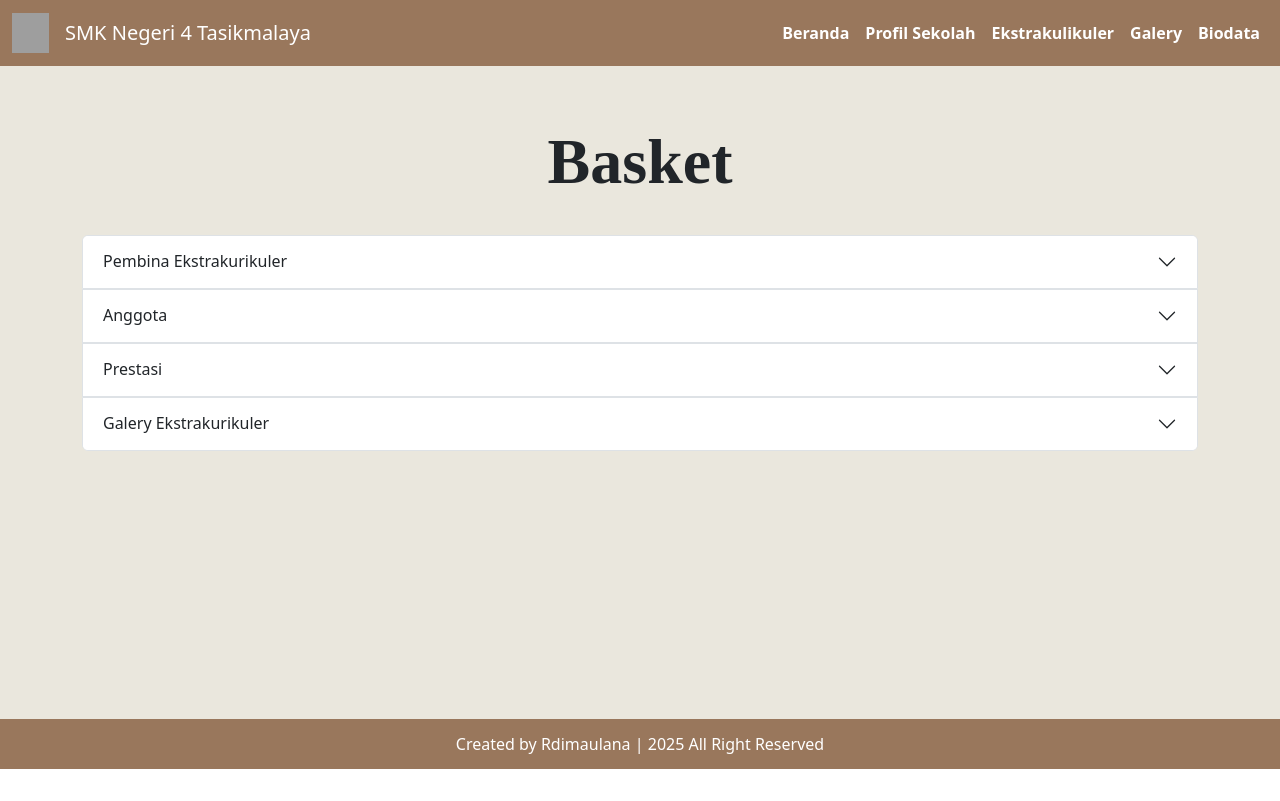
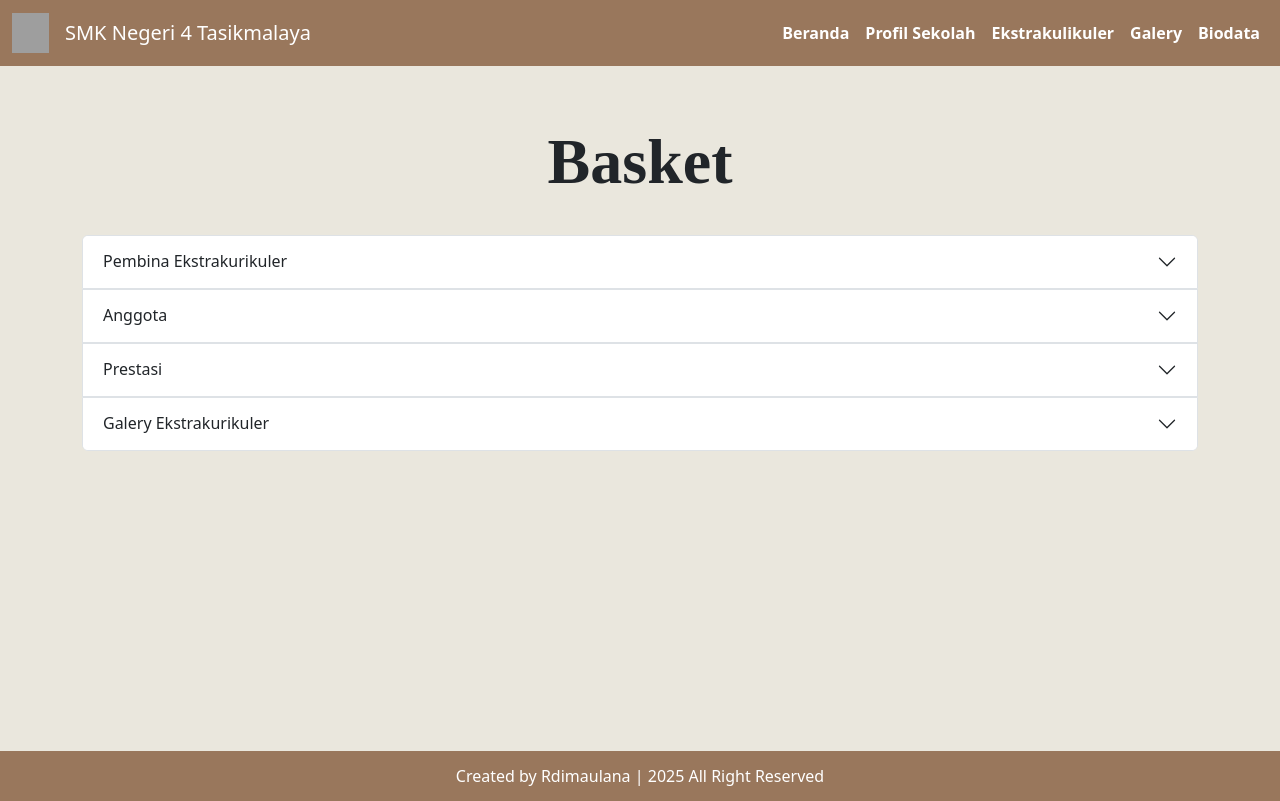
Before and after one commit to RadiTEFA/SMKN4TASIKMALAYA, a Nuxt app: page /Ekstrakurikuler/Basket in a window 1280 px wide. Built offline with nearby package versions, Linux system fonts and the light colour scheme; grey boxes are pictures that could not be loaded; a web font is replaced by a local one.

Commit message:
Update index.vue

```diff
--- a/pages/Ekstrakurikuler/Basket/index.vue
+++ b/pages/Ekstrakurikuler/Basket/index.vue
@@ -156,7 +156,7 @@
   background-color: #EAE7DD;
   display: flex;
   flex-direction: column;
-  min-height: 81.6vh;
+  min-height: 85.6vh;
   flex: 1;
 }
 
```
